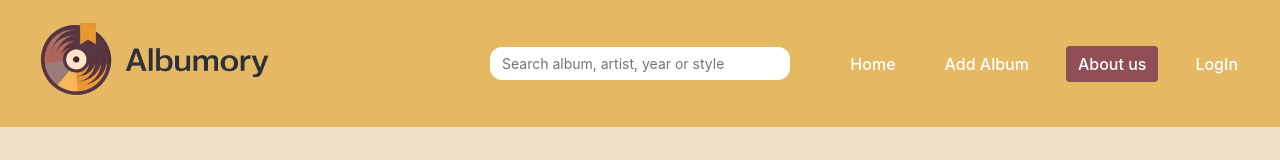
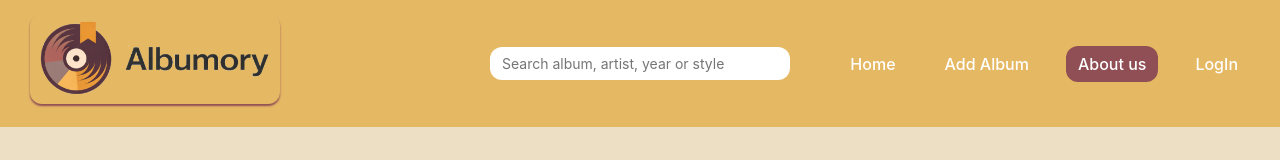
Before and after one commit to Music-App-Developers/react-music-app, a React (Vite) app: page /acercade in a window 1280 px wide. In both pictures the pointer is over the picture 155 px from the left and 60 px from the top of the page. Shown: the top 160 px of the page. Built offline with nearby package versions, Linux system fonts and the light colour scheme; no server answers.

Commit message:
Add hover to searchbar and main logo

```diff
--- a/src/pages/NavBar.css
+++ b/src/pages/NavBar.css
@@ -13,6 +13,13 @@
     z-index: 2;
 }
 
+.logo:hover {
+  transform: translateY(-1px);
+  box-shadow: 0 2px 2px #904E55;
+  border-radius: 12px;
+}
+
+
 .search-input {
     position: absolute;
     left: 50%;
@@ -27,8 +34,10 @@
     z-index: 2;
 }
 
+
+
 .search-input:focus {
-    box-shadow: 0 0 5px rgba(0, 0, 0, 0.3);
+    box-shadow: 5px 5px 5px #904E55;
 }
 
 .menu {
@@ -44,18 +53,19 @@
     text-decoration: none;
     font-size: 16px;
     padding: 8px 12px;
+    border-radius: 12px;
     transition: background 0.3s;
 }
 
 .menu li a:hover {
     background-color: #734E57;
-    border-radius: 4px;
+    border-radius: 12px;
 }
 
 .menu li a.active {
     background-color: #904E55;
     color: white;
-    border-radius: 4px;
+    border-radius: 12px;
 }
 
 .hamburger {
@@ -108,12 +118,13 @@
   font-size: 16px;
   padding: 8px 12px;
   cursor: pointer;
+  border-radius: 12px;
   transition: background 0.3s;
 }
 
 .logout-btn:hover {
   background-color: #734E57;
-  border-radius: 4px;
+  border-radius: 12px;
 }
 
 
```
